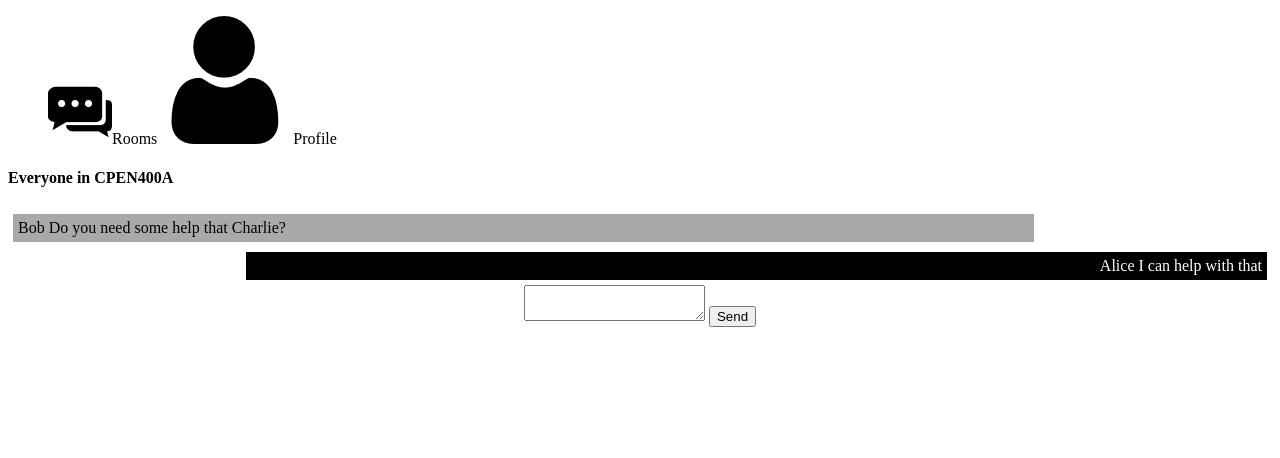
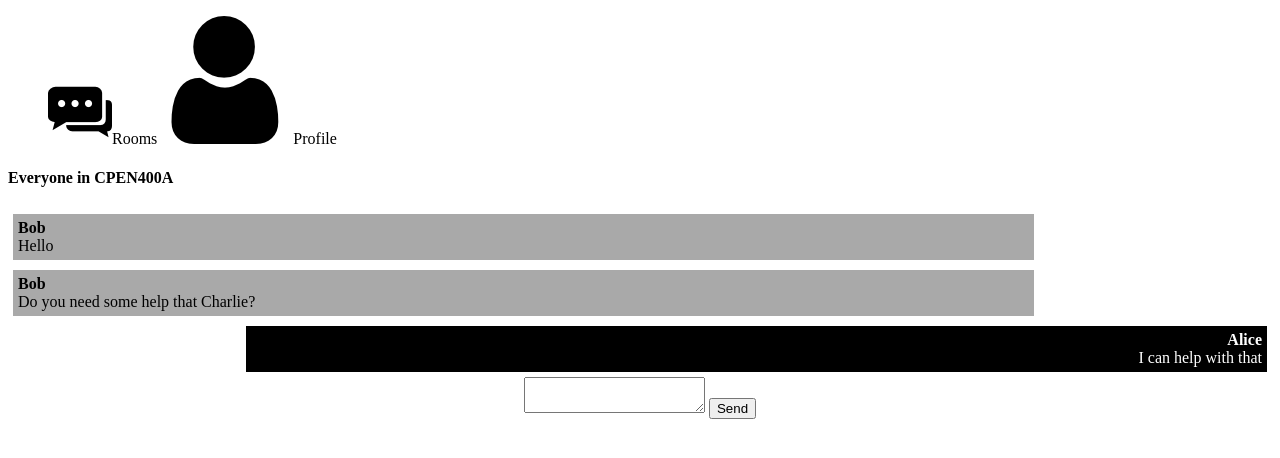
Before and after one commit to zijun726911/CPEN400A, a plain HTML site: page client/chat.html in a window 1280 px wide. Drawn offline with Linux system fonts and the light colour scheme.

Commit message:
assignment 1

```diff
--- a/client/chat.html
+++ b/client/chat.html
@@ -2,7 +2,7 @@
 <html lang="en">
 <head>
     <meta charset="UTF-8">
-    <title>Title</title>
+    <title>Chat</title>
     <link rel="stylesheet" type="text/css" href="style.css">
     <script src="http://35.183.65.155/cpen400a/test-a1.js" type="text/javascript"></script>
 
@@ -31,13 +31,19 @@
                 <h4 class="room-name">Everyone in CPEN400A</h4>
                 <div class="message-list">
                     <div class="message">
-                        <span class="message-user">Bob</span>
+                        <span class="message-user"><b>Bob</b></span><br/>
+                        <span class="message-text">Hello</span>
+
+                    </div>
+
+                    <div class="message">
+                        <span class="message-user"><b>Bob</b></span><br/>
                         <span class="message-text">Do you need some help that Charlie?</span>
 
                     </div>
 
                     <div class="message my-message">
-                        <span class="message-user">Alice</span>
+                        <span class="message-user"><b>Alice</b></span><br/>
                         <span class="message-text">I can help with that</span>
 
                     </div>
--- a/client/style.css
+++ b/client/style.css
@@ -34,6 +34,10 @@ a {
 
     width: 100%;
 }
+
+.message-user{
+    font
+}
 div.message{
     display: block;
 
@@ -46,8 +50,6 @@ div.message{
     margin:5px 5px ;
     word-break:keep-all;
     white-space:nowrap;
-
-
 
 }
 
```
Also changed, not shown: client/profile.html (+1 -1 lines).
